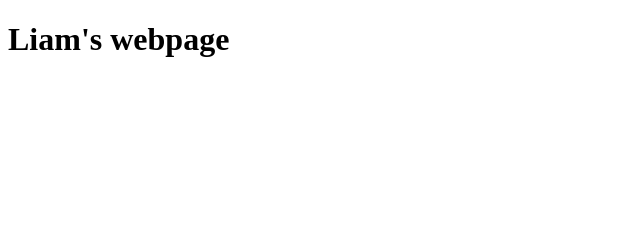
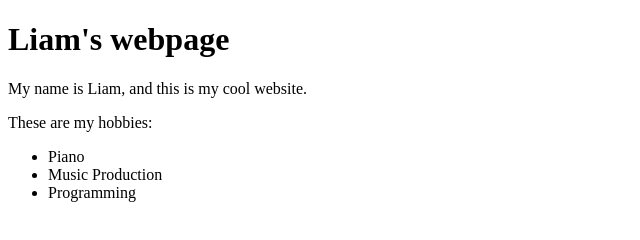
Before and after one commit to repercussive/cloud-dev-demo-endofmarch, a plain HTML site: page index.html in a window 1280 px wide. Shown: the whole page, without its empty margins (0-640 px from the left). Drawn offline with Linux system fonts and the light colour scheme.

Commit message:
Add hobbies info to homepage

```diff
--- a/index.html
+++ b/index.html
@@ -7,5 +7,12 @@
 </head>
 <body>
   <h1>Liam's webpage</h1>
+  <p>My name is Liam, and this is my cool website.</p>
+  <p>These are my hobbies:</p>
+  <ul>
+    <li>Piano</li>
+    <li>Music Production</li>
+    <li>Programming</li>
+  </ul>
 </body>
 </html>
```
